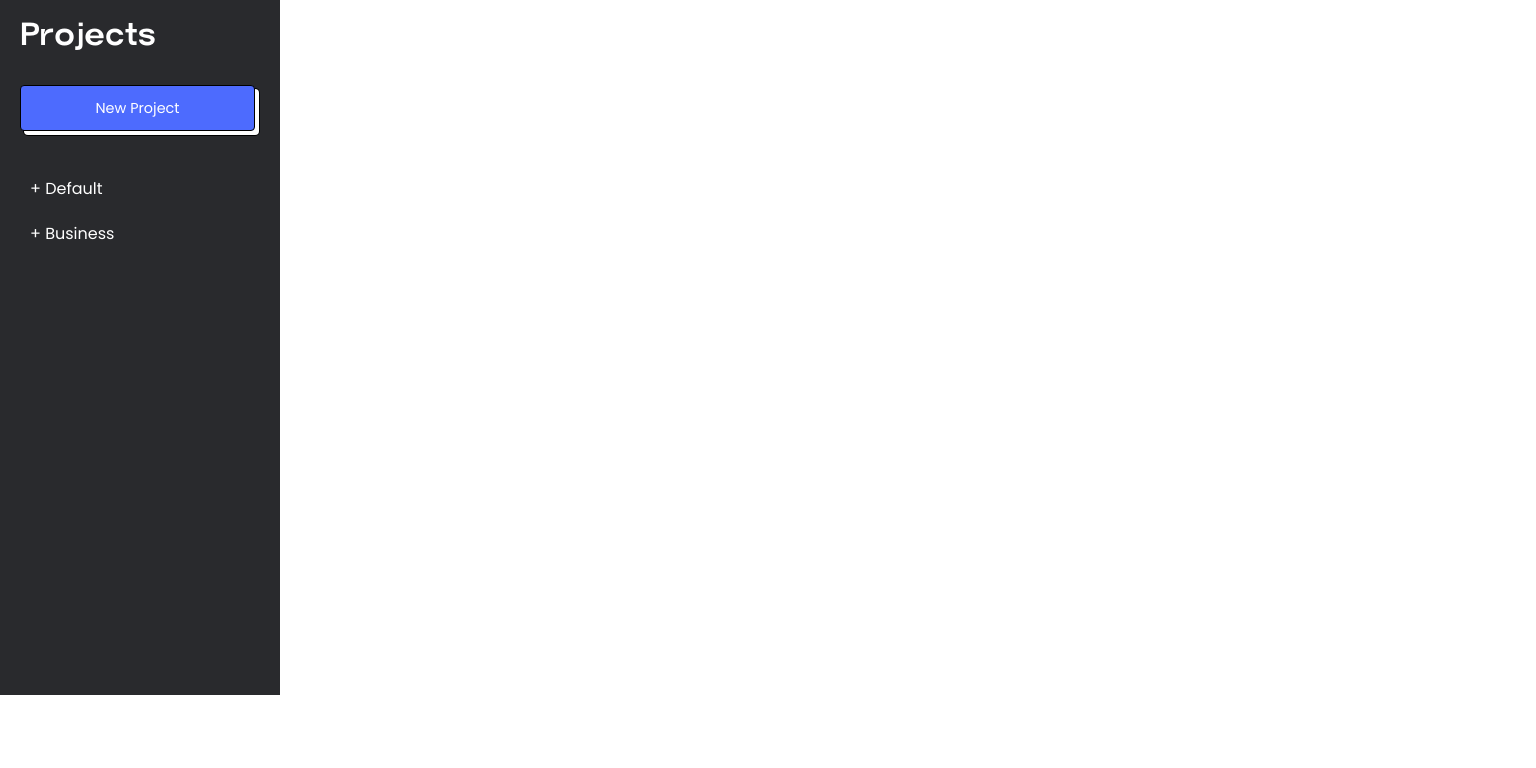
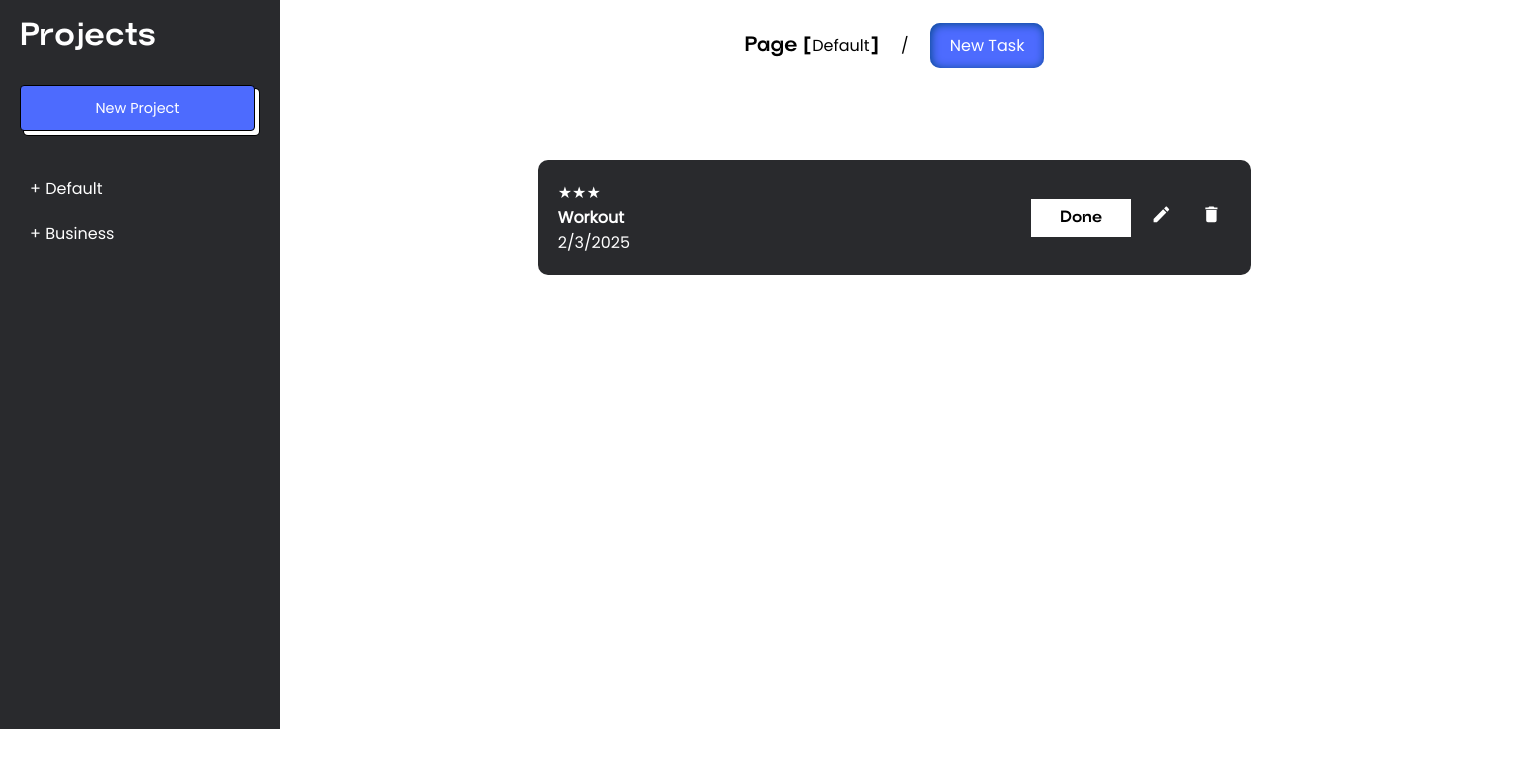
Before and after one commit to Stan-Edgar/ToDo, a website built with webpack: page src/template.html in a window 1280 px wide. Shown: the whole page, 1536 px wide, since content can reach past the window. Built offline with nearby package versions, Linux system fonts and the light colour scheme.

Commit message:
Finished UI

```diff
--- a/src/index.js
+++ b/src/index.js
@@ -5,8 +5,48 @@ import "./style.css";
 // new Date(year, monthIndex, day
 
 
-const work = new Task("Programming","Working on To-Do App", format(new Date(2025, 0, 31), "MM/dd/yyyy"), "high", "brainstorming app logic", false);
+
+// Declaring Elements
+
+const newTask = document.querySelector("#newTask");
+const tasks = document.querySelector("#tasks");
+const defaultProject = document.querySelector(".default");
+
+
+newTask.addEventListener('click', function() {
+
+    let title = prompt("Title: ");
+    let desc = prompt("Description: ");
+    let date = prompt("Date: ");
+    let priority = prompt("Priority: ");
+    let notes = prompt("Notes: ");
+    let project = prompt("Project: ");
+
+    if (!project) {
+        project = "default";
+    }
+
+    let task = new Task(title, desc, date, priority, notes, false, project)
+    console.log(task);
+
+})
+
+
+
+
+
+
+
+
+
+
+
+
+
+
+
+/* const work = new Task("Programming","Working on To-Do App", format(new Date(2025, 0, 31), "MM/dd/yyyy"), "high", "brainstorming app logic", false);
 console.log(work);
 
 work.remove();
-console.log(work);
+console.log(work); */
--- a/src/logic.js
+++ b/src/logic.js
@@ -55,6 +55,7 @@ export class Project {
 
 
 
+/*
 export const Workout = new Task("Evening Run", "doing HIIT", "1/30/2025", "high", "Need to get faster & build stamina", false);
 
 export const Meditation = new Task("Morning Meditation", "NSDR", "1/31/2025", "medium", "", false);
@@ -64,3 +65,5 @@ eWorkout.editTitle("Morning Run"); // The edited version will replace the root v
 eWorkout.editTitle("Afternoon Run"); // The edit version can be edited as many times as necessary.
 
 export const Default = new Project("Default", Workout, eWorkout, Meditation);
+
+*/
--- a/src/style.css
+++ b/src/style.css
@@ -7,6 +7,12 @@
 :root {
 --blue: #4d6bfe;
 --darkBlue: #292a2d;
+}
+
+body {
+    display: flex;
+    width: 1536px;
+    font-family: Poppins;
 }
 
 @font-face {
@@ -25,7 +31,7 @@
     row-gap: 30px;
     padding: 20px;
     background-color: var(--darkBlue);
-    height: 695px;
+    height: 729px;
     width: 280px;
     font-family: Poppins;
 }
@@ -68,21 +74,118 @@ h1 {
     opacity: 0.8;;
 }
 
-.projects {
+#projects {
     display: flex;
     flex-direction: column;
     row-gap: 10px;
 }
 
-.project {
+#project {
 padding: 5px 10px;
 border: 0;
 border-radius: 5px;
 color: white;
 }
 
-.project:hover {
+#project:hover {
     background-color: white;
     color: black;
     cursor: pointer;
 }
+
+#main {
+    display: flex;
+    flex-direction: column;
+    width: 80%;
+    align-items: center;
+    padding: 20px;
+    row-gap: 90px;
+}
+
+#page {
+    display: flex;
+    height: 50px;
+    align-items: center;
+    justify-content: space-between;
+    width: 300px;
+}
+
+#pageInfo {
+    font-family: trap;
+    font-size: 1.3rem;
+}
+
+#select {
+    font-family: Poppins;
+    font-size: 1rem;
+}
+
+#newTask {
+    display: flex;
+    background-color: var(--blue);
+    padding: 10px 20px;
+    border: 0;
+    border-radius: 10px;
+    color: white;
+    box-shadow: inset 1px 1px 10px #004785;
+    cursor: pointer;
+}
+
+#newTask:hover {
+    background-color: white;
+    color: black;
+    box-shadow: inset 1px 1px 10px #000000;
+}
+
+#tasks {
+    display: flex;
+    flex-direction: column;
+    row-gap: 20px;
+    width: 60%;
+    justify-content: center;
+}
+
+#task {
+    display: grid;
+    grid-template-columns: 1fr 200px ;
+    background-color: var(--darkBlue);
+    color: white;
+    padding: 20px;
+    border: 0;
+    border-radius: 10px;
+}
+
+#priority {
+width: 50px;
+background-color: red;
+}
+
+#utilities {
+    display: grid;
+    grid-template-columns: 100px repeat(2, 1fr);
+    height: 100%;
+    column-gap: 20px;
+    align-items: center;
+}
+
+#done {
+    display: flex;
+    font-family: trap;
+    padding: 10px;
+    width: 100px;
+    justify-content: center;
+    background-color: white;
+    color: black;
+    cursor: pointer;
+}
+
+#done:hover {
+    color: white;
+    background-color: black;
+}
+
+svg {
+    width: 1.3rem;
+    fill: white;
+    cursor: pointer;
+}
--- a/src/template.html
+++ b/src/template.html
@@ -12,10 +12,35 @@
         <h1>Projects</h1>
         <div id="newProject">New Project</div>
 
-        <div class="projects">
-            <div class="project">+ Default</div>
-            <div class="project">+ Business</div>
+        <div id="projects">
+            <div id="project" class="default">+ Default</div>
+            <div id="project">+ Business</div>
 
+        </div>
+
+    </div>
+
+    <div id="main">
+
+        <div id="page">
+            <div id="pageInfo">Page [<span id="select">Default</span>]</div>
+            <span>/</span>
+            <div id="newTask">New Task</div>
+        </div>
+
+        <div id="tasks">
+            <div id="task">
+                <div id="info">
+                    <div id="priorty">★★★</div>
+                    <p style="font-weight: bold;">Workout</p>
+                    <p>2/3/2025</p>
+                </div>
+                <div id="utilities">
+                    <div id="done">Done</div>
+                    <div id="edit"><svg xmlns="http://www.w3.org/2000/svg" viewBox="0 0 24 24"><title>pencil</title><path d="M20.71,7.04C21.1,6.65 21.1,6 20.71,5.63L18.37,3.29C18,2.9 17.35,2.9 16.96,3.29L15.12,5.12L18.87,8.87M3,17.25V21H6.75L17.81,9.93L14.06,6.18L3,17.25Z" /></svg></div>
+                    <div id="trash"><svg xmlns="http://www.w3.org/2000/svg" viewBox="0 0 24 24"><title>delete</title><path d="M19,4H15.5L14.5,3H9.5L8.5,4H5V6H19M6,19A2,2 0 0,0 8,21H16A2,2 0 0,0 18,19V7H6V19Z" /></svg></div>
+                </div>
+            </div>
         </div>
 
     </div>
```
Also changed, not shown: dist/35d26b781dc5fda684cc.ttf (added), dist/609a232ab53e413e38d2.css (added), dist/9ccc120585004b89ecfd.otf (added), dist/index.html, dist/main.js.
